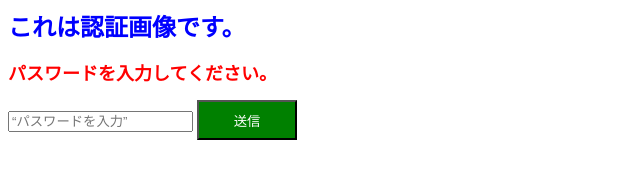
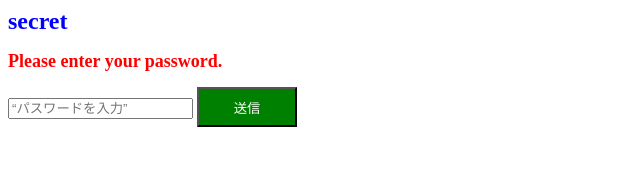
Before and after one commit to ehcfbi/PikkoKingdom, a plain HTML site: page index.html in a window 1280 px wide. Shown: the whole page, without its empty margins (0-640 px from the left). Drawn offline with Linux system fonts and the light colour scheme.

Commit message:
Update index.html

```diff
--- a/index.html
+++ b/index.html
@@ -22,4 +22,4 @@ p {
   color: red;
 }
 
-</style> <script> function checkPassword() { // パスワード入力欄の要素を取得 var passwordInput = document.querySelector(“input[type=password]”); // 入力されたパスワードを取得 var password = passwordInput.value; // 正しいパスワードを定義 var correctPassword = “awhsccvvplkoif”; // フォームの要素を取得 var form = document.querySelector(“form”); // エラーメッセージの要素を取得 var errorMessage = document.querySelector(“#error-message”); // 入力されたパスワードと正しいパスワードを比較 if (password == correctPassword) { // 一致していればフォームのデータを送信 form.submit(); } else { // 一致していなければエラーメッセージを表示 errorMessage.textContent = “パスワードが間違っています。”; } } </script> </head> <body> <h1>これは認証画像です。</h1> <h2>パスワードを入力してください。</h2> <form action=“https://example.com/next_page.html” method=“post” onsubmit=“checkPassword(); return false;”> <input type=“password” name=“password” placeholder=“パスワードを入力” required> <button type=“button” onclick=“checkPassword();”>送信</button> </form> <p id=“error-message”></p> </body> </html>
+</style> <script> function checkPassword() { // パスワード入力欄の要素を取得 var passwordInput = document.querySelector(“input[type=password]”); // 入力されたパスワードを取得 var password = passwordInput.value; // 正しいパスワードを定義 var correctPassword = “awhsccvvplkoif”; // フォームの要素を取得 var form = document.querySelector(“form”); // エラーメッセージの要素を取得 var errorMessage = document.querySelector(“#error-message”); // 入力されたパスワードと正しいパスワードを比較 if (password == correctPassword) { // 一致していればフォームのデータを送信 form.submit(); } else { // 一致していなければエラーメッセージを表示 errorMessage.textContent = “パスワードが間違っています。”; } } </script> </head> <body> <h1>secret</h1> <h2>Please enter your password.</h2> <form action=“https://example.com/next_page.html” method=“post” onsubmit=“checkPassword(); return false;”> <input type=“password” name=“password” placeholder=“パスワードを入力” required> <button type=“button” onclick=“checkPassword();”>送信</button> </form> <p id=“error-message”></p> </body> </html>
```
